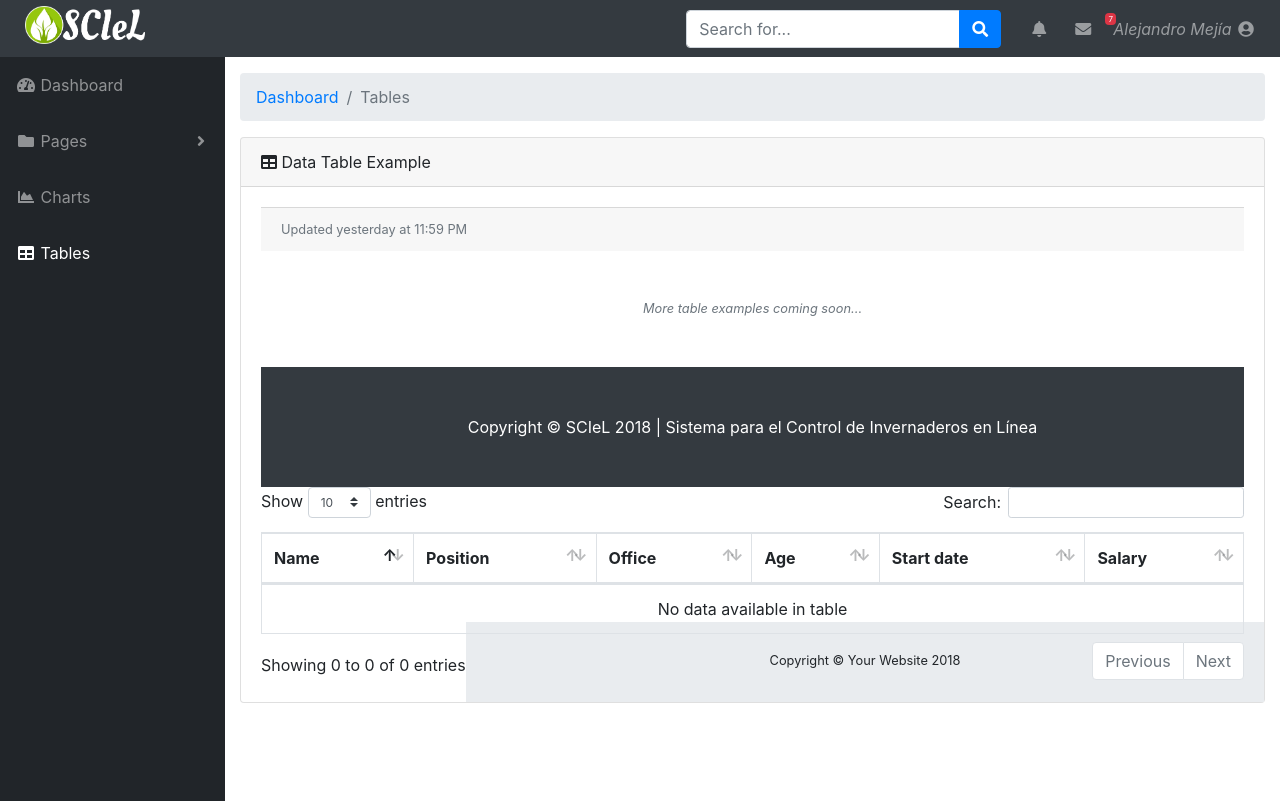
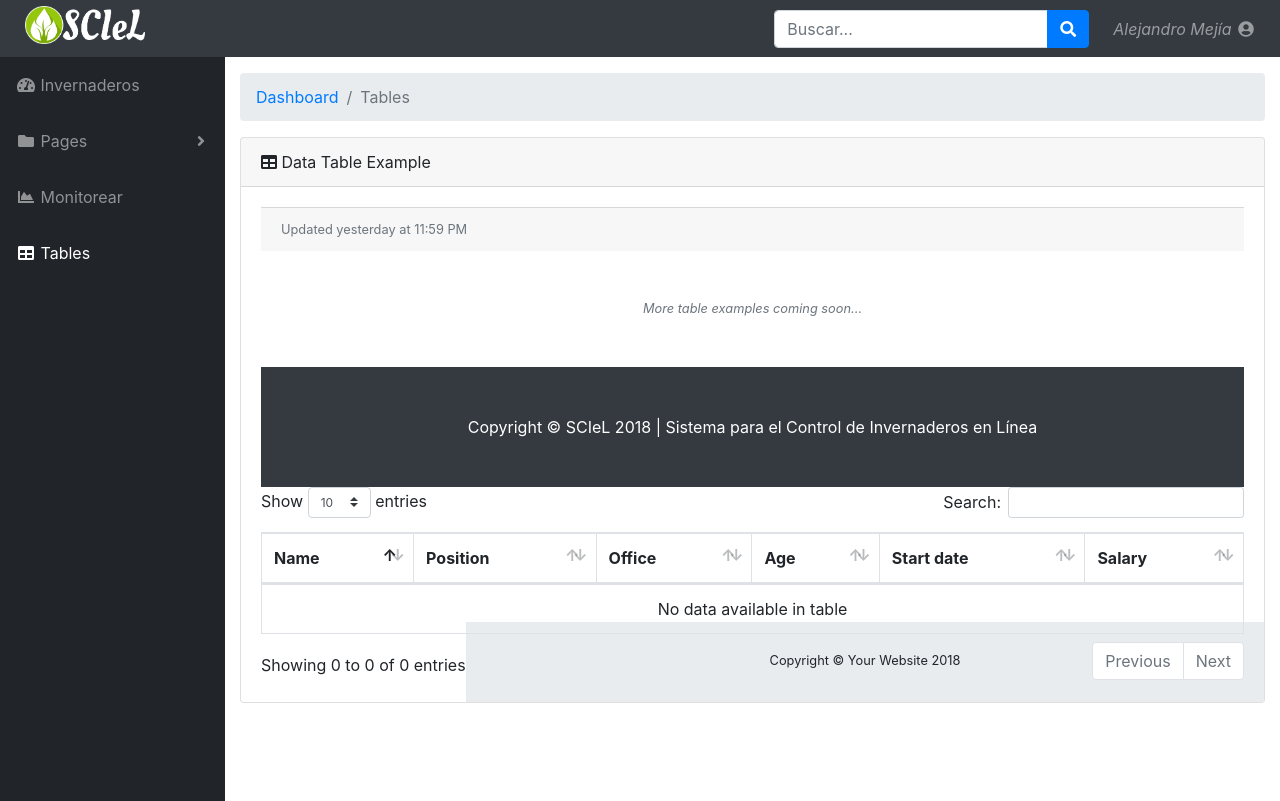
Before and after one commit to RosaAlfaro/SCIeL, a Django app: page / in a window 1280 px wide. Run offline with Django 3.2, Linux system fonts and the light colour scheme; a user stored in the database is signed in; parts of the project's set-up code (start-up, migrations or seed data) failed here and were passed over; some libraries are stand-ins or nearby versions.

Commit message:
Quitando algunos iconos

```diff
--- a/templates/base.html
+++ b/templates/base.html
@@ -29,6 +29,8 @@
         {% block header %}
         {% endblock header %}
         {% block content %}
+            {% block sidebar %}
+            {% endblock sidebar %}
             {% block tables %}
             {% endblock tables %}
         {% endblock content %}
--- a/templates/header&footer.html
+++ b/templates/header&footer.html
@@ -15,7 +15,7 @@
           <!-- Navbar Search -->
           <form class="d-none d-md-inline-block form-inline ml-auto mr-0 mr-md-3 my-2 my-md-0">
             <div class="input-group">
-              <input type="text" class="form-control" placeholder="Search for..." aria-label="Search" aria-describedby="basic-addon2">
+              <input type="text" class="form-control" placeholder="Buscar..." aria-label="Search" aria-describedby="basic-addon2">
               <div class="input-group-append">
                 <button class="btn btn-primary" type="button">
                   <i class="fas fa-search"></i>
@@ -26,30 +26,6 @@
 
           <!-- Navbar -->
           <ul class="navbar-nav ml-auto ml-md-0">
-            <li class="nav-item dropdown no-arrow mx-1">
-              <a class="nav-link dropdown-toggle" href="#" id="alertsDropdown" role="button" data-toggle="dropdown" aria-haspopup="true" aria-expanded="false">
-                <i class="fas fa-bell fa-fw"></i>
-                <span class="badge badge-danger"></span>
-              </a>
-              <div class="dropdown-menu dropdown-menu-right" aria-labelledby="alertsDropdown">
-                <a class="dropdown-item" href="#">Action</a>
-                <a class="dropdown-item" href="#">Another action</a>
-                <div class="dropdown-divider"></div>
-                <a class="dropdown-item" href="#">Something else here</a>
-              </div>
-            </li>
-            <li class="nav-item dropdown no-arrow mx-1">
-              <a class="nav-link dropdown-toggle" href="#" id="messagesDropdown" role="button" data-toggle="dropdown" aria-haspopup="true" aria-expanded="false">
-                <i class="fas fa-envelope fa-fw"></i>
-                <span class="badge badge-danger">7</span>
-              </a>
-              <div class="dropdown-menu dropdown-menu-right" aria-labelledby="messagesDropdown">
-                <a class="dropdown-item" href="#">Action</a>
-                <a class="dropdown-item" href="#">Another action</a>
-                <div class="dropdown-divider"></div>
-                <a class="dropdown-item" href="#">Something else here</a>
-              </div>
-            </li>
             <li class="nav-item dropdown no-arrow">
               <a class="nav-link dropdown-toggle" href="#" id="userDropdown" role="button" data-toggle="dropdown" aria-haspopup="true" aria-expanded="false">
                 {% if user.first_name %}
--- a/templates/invernaderos/gestionarInvernaderos.html
+++ b/templates/invernaderos/gestionarInvernaderos.html
@@ -3,12 +3,13 @@
   {% block content %}
     <div id="wrapper">
 
+      {% block sidebar %}
         <!-- Sidebar -->
         <ul class="sidebar navbar-nav">
           <li class="nav-item">
             <a class="nav-link" href="index.html">
               <i class="fas fa-fw fa-tachometer-alt"></i>
-            <span>Dashboard</span>
+              <span>Invernaderos</span>
             </a>
           </li>
           <li class="nav-item dropdown">
@@ -30,7 +31,7 @@
           <li class="nav-item">
             <a class="nav-link" href="charts.html">
               <i class="fas fa-fw fa-chart-area"></i>
-            <span>Charts</span></a>
+              <span>Monitorear</span></a>
           </li>
           <li class="nav-item active">
             <a class="nav-link" href="tables.html">
@@ -38,7 +39,7 @@
               <span>Tables</span></a>
           </li>
         </ul>
-
+      {% endblock sidebar %}
       <div id="content-wrapper">
 
         <div class="container-fluid">
```
Lines whose indentation alone changed are shown as unchanged.
